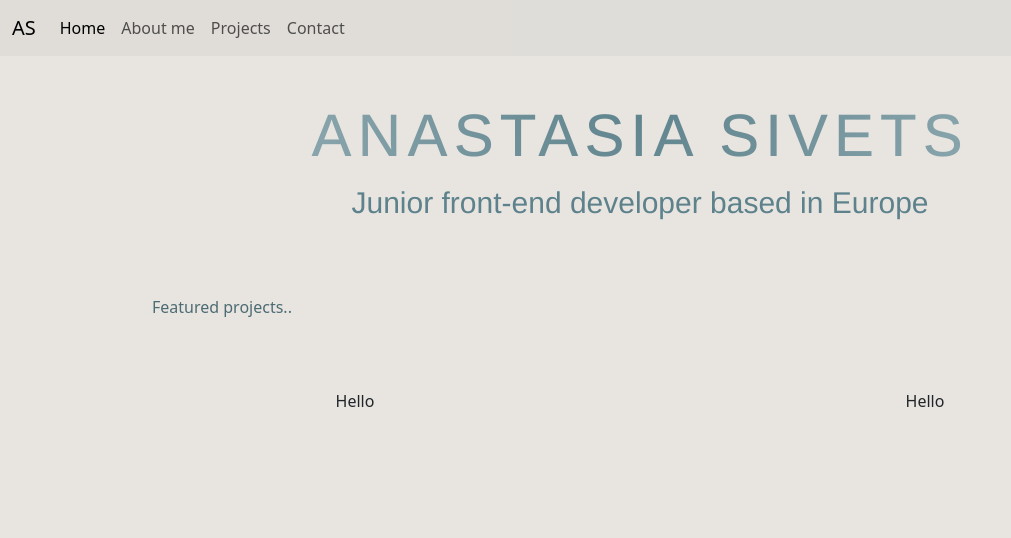
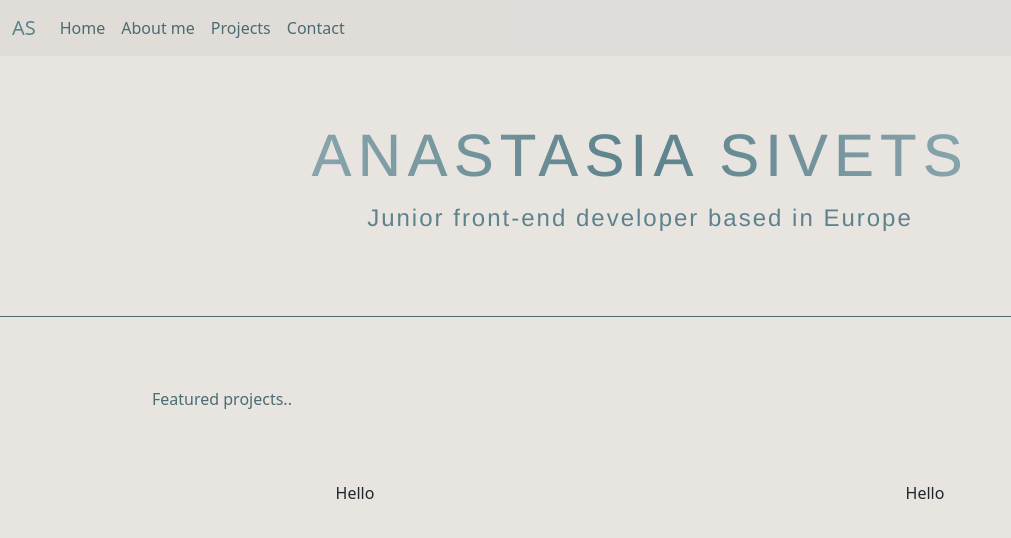
Before and after one commit to siv921/sivets-portfolio, a plain HTML site: page index.html in a window 1280 px wide. Shown: the whole page, without its empty margins (0-1011 px from the left). Drawn offline with nearby package versions, Linux system fonts and the light colour scheme; a web font is replaced by a local one.

Commit message:
changed font color and added extra styling

```diff
--- a/index.html
+++ b/index.html
@@ -17,13 +17,13 @@
 <body>
     <nav class="navbar fixed-top navbar-expand-lg bg-body-tertiary navbar-light">
   <div class="container-fluid">
-    <a class="navbar-brand" href="#">AS</a>
+    <a class="navbar-brand" href="/">AS</a>
     <button class="navbar-toggler" type="button" data-bs-toggle="collapse" data-bs-target="#navbarNavAltMarkup" aria-controls="navbarNavAltMarkup" aria-expanded="false" aria-label="Toggle navigation">
       <span class="navbar-toggler-icon"></span>
     </button>
     <div class="collapse navbar-collapse" id="navbarNavAltMarkup">
       <div class="navbar-nav">
-        <a class="nav-link active" aria-current="page" href="/">Home</a>
+        <a class="nav-link" aria-current="page" href="/">Home</a>
         <a class="nav-link" href="/about.html">About me </a>
            <a class="nav-link" href="/projects.html">Projects</a>
            <a class="nav-link" href="/about.html#contact">Contact</a>
@@ -33,7 +33,7 @@
   </div>
 </nav>
 <h1>ANASTASIA SIVETS</h1>
-<p>Junior front-end developer based in Europe
+<p class="homepage-info">Junior front-end developer based in Europe
 
 </p>
 
--- a/src/styles.css
+++ b/src/styles.css
@@ -5,10 +5,10 @@
 body {
     text-align: center;
     background-color: #E8E5E1;
+    margin-top: 120px;
 }
 
 h1 {
-    padding-top: 100px;
     font-size: 60px;
      font-family: var(--main-font);
      letter-spacing: 6px;
@@ -17,6 +17,8 @@ h1 {
 background: radial-gradient(circle,rgba(93, 130, 140, 1) 0%, rgba(143, 169, 176, 1) 59%, rgba(87, 93, 88, 1) 100%);
     background-clip: text;
     color: transparent;
+
+}
 
 
 
@@ -28,9 +30,12 @@ i {
     color: black;
 }
 p{
-    font-size: 30px;
+    font-size: 24px;
      font-family: var(--main-font);
      color:#5D828C;
+     font-weight: 100;
+     letter-spacing: 2px;
+
 
 
 }
@@ -44,3 +49,16 @@ p{
     text-align: left;
     color: #4c6b72;
 }
+
+.navbar-brand {
+ color:#5D828C;
+}
+
+.nav-link {
+    color: #4c6b72;
+}
+
+.homepage-info {
+     border-bottom: 1px solid #4c6b72;
+     padding-bottom: 80px;
+}
```
